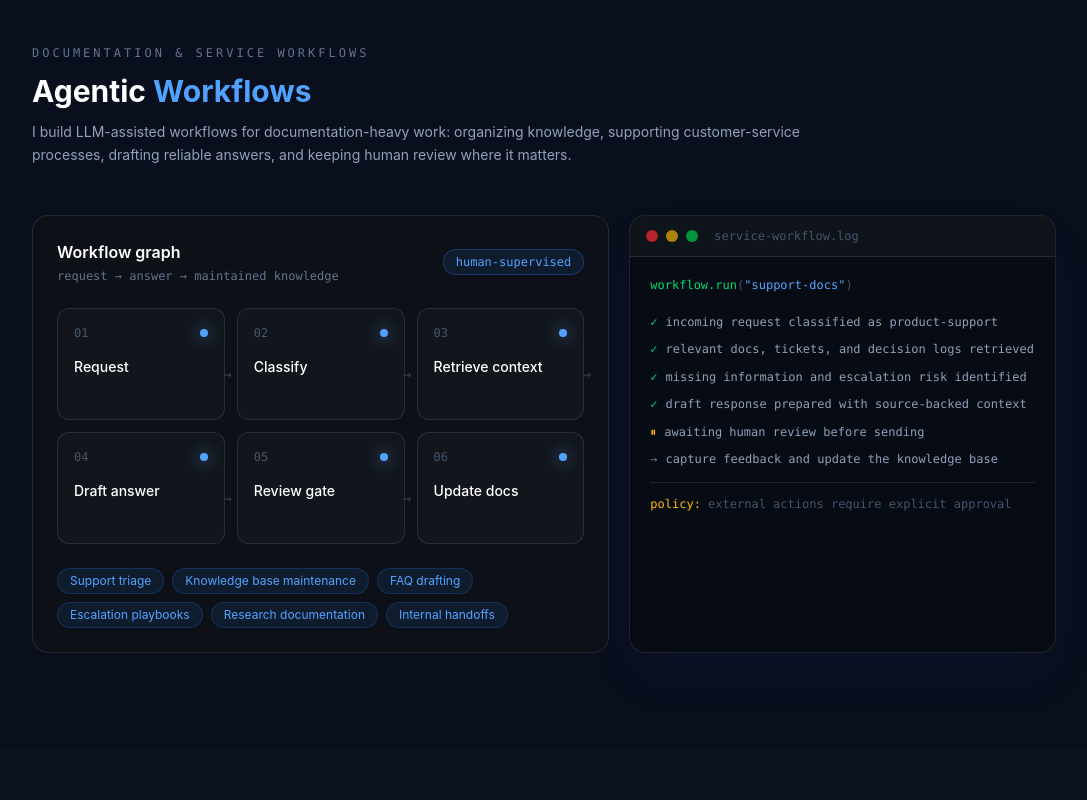
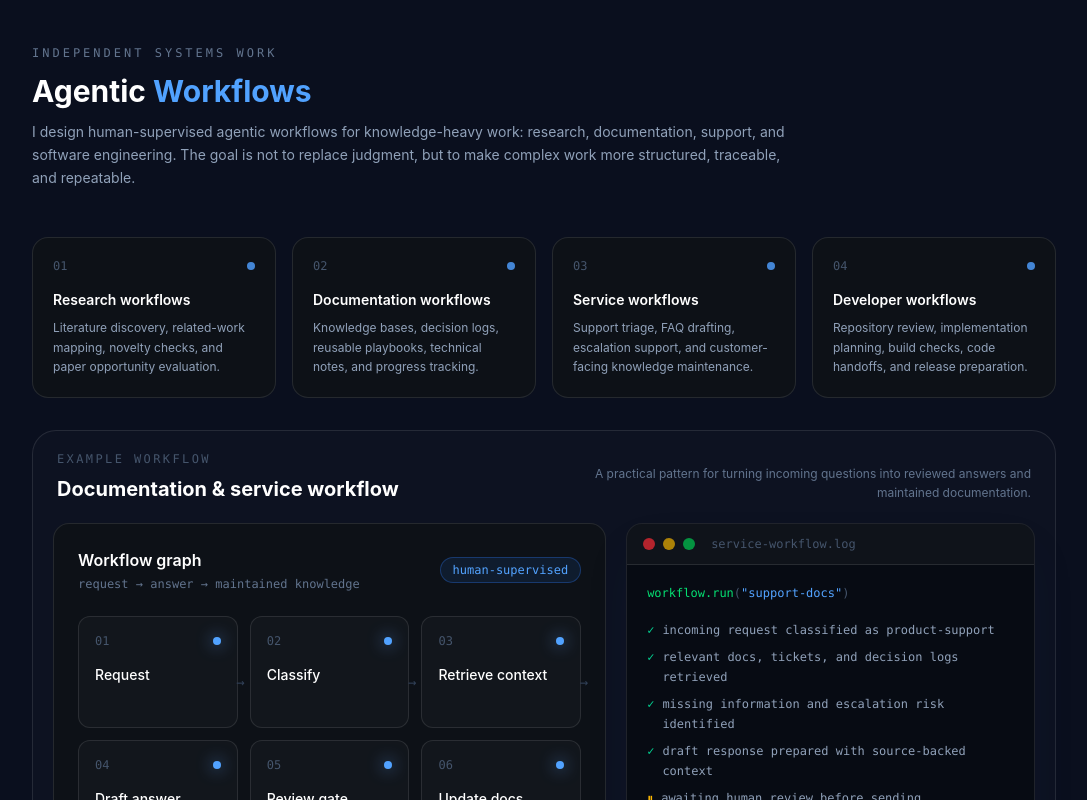
Before and after one commit to CobosDS/sergio-cobos-web, a Next.js app: page / in a window 1280 px wide. Shown: the part 3180-3980 px from the top of the page, without its empty margins (96-1183 px from the left). Built offline with nearby package versions, Linux system fonts and the light colour scheme.

Commit message:
Expand agentic workflow examples

```diff
--- a/components/AgenticWorkflows.tsx
+++ b/components/AgenticWorkflows.tsx
@@ -1,3 +1,22 @@
+const workflowTypes = [
+  {
+    title: "Research workflows",
+    description: "Literature discovery, related-work mapping, novelty checks, and paper opportunity evaluation.",
+  },
+  {
+    title: "Documentation workflows",
+    description: "Knowledge bases, decision logs, reusable playbooks, technical notes, and progress tracking.",
+  },
+  {
+    title: "Service workflows",
+    description: "Support triage, FAQ drafting, escalation support, and customer-facing knowledge maintenance.",
+  },
+  {
+    title: "Developer workflows",
+    description: "Repository review, implementation planning, build checks, code handoffs, and release preparation.",
+  },
+];
+
 const graphSteps = [
   "Request",
   "Classify",
@@ -16,7 +35,7 @@ const runLog = [
   { state: "next", text: "capture feedback and update the knowledge base" },
 ];
 
-const useCases = [
+const exampleUseCases = [
   "Support triage",
   "Knowledge base maintenance",
   "FAQ drafting",
@@ -31,15 +50,48 @@ export default function AgenticWorkflows() {
       <div className="max-w-5xl mx-auto">
         <div className="max-w-3xl mb-12">
           <p className="text-xs font-mono uppercase tracking-[0.25em] text-slate-500 mb-3">
-            Documentation & service workflows
+            Independent systems work
           </p>
           <h2 className="text-3xl font-bold text-white mb-3">
             Agentic <span className="text-blue-400">Workflows</span>
           </h2>
           <p className="text-sm text-slate-400 leading-relaxed">
-            I build LLM-assisted workflows for documentation-heavy work: organizing knowledge,
-            supporting customer-service processes, drafting reliable answers, and keeping human review
-            where it matters.
+            I design human-supervised agentic workflows for knowledge-heavy work: research,
+            documentation, support, and software engineering. The goal is not to replace judgment,
+            but to make complex work more structured, traceable, and repeatable.
+          </p>
+        </div>
+
+        <div className="grid md:grid-cols-2 lg:grid-cols-4 gap-4 mb-8">
+          {workflowTypes.map((workflow, index) => (
+            <article
+              key={workflow.title}
+              className="rounded-2xl border border-white/10 bg-[#0d1117] p-5 hover:border-blue-500/30 hover:bg-blue-500/[0.03] transition-all"
+            >
+              <div className="flex items-center justify-between gap-3 mb-4">
+                <span className="text-xs font-mono text-slate-600">
+                  {String(index + 1).padStart(2, "0")}
+                </span>
+                <span className="w-2 h-2 rounded-full bg-blue-400/80" />
+              </div>
+              <h3 className="text-white font-semibold text-sm mb-2">{workflow.title}</h3>
+              <p className="text-xs text-slate-400 leading-relaxed">{workflow.description}</p>
+            </article>
+          ))}
+        </div>
+
+        <div className="rounded-3xl border border-white/10 bg-white/[0.015] p-4 md:p-5">
+          <div className="flex flex-col md:flex-row md:items-end md:justify-between gap-3 mb-5 px-1">
+            <div>
+              <p className="text-xs font-mono uppercase tracking-[0.2em] text-slate-600 mb-2">
+                Example workflow
+              </p>
+              <h3 className="text-xl font-bold text-white">
+                Documentation & service workflow
+              </h3>
+            </div>
+            <p className="text-xs text-slate-500 max-w-md md:text-right leading-relaxed">
+              A practical pattern for turning incoming questions into reviewed answers and maintained documentation.
             </p>
           </div>
 
@@ -47,7 +99,7 @@ export default function AgenticWorkflows() {
             <div className="rounded-2xl border border-white/10 bg-[#0d1117] p-5 md:p-6 overflow-hidden">
               <div className="flex items-center justify-between gap-4 mb-6">
                 <div>
-                <h3 className="text-white font-semibold mb-1">Workflow graph</h3>
+                  <h4 className="text-white font-semibold mb-1">Workflow graph</h4>
                   <p className="text-xs text-slate-500 font-mono">
                     request → answer → maintained knowledge
                   </p>
@@ -77,7 +129,7 @@ export default function AgenticWorkflows() {
               </div>
 
               <div className="mt-6 flex flex-wrap gap-2">
-              {useCases.map((useCase) => (
+                {exampleUseCases.map((useCase) => (
                   <span
                     key={useCase}
                     className="text-xs px-3 py-1 rounded-full bg-blue-500/10 border border-blue-500/20 text-blue-400"
@@ -130,6 +182,7 @@ export default function AgenticWorkflows() {
             </div>
           </div>
         </div>
+      </div>
     </section>
   );
 }
```
Lines whose indentation alone changed are shown as unchanged.
